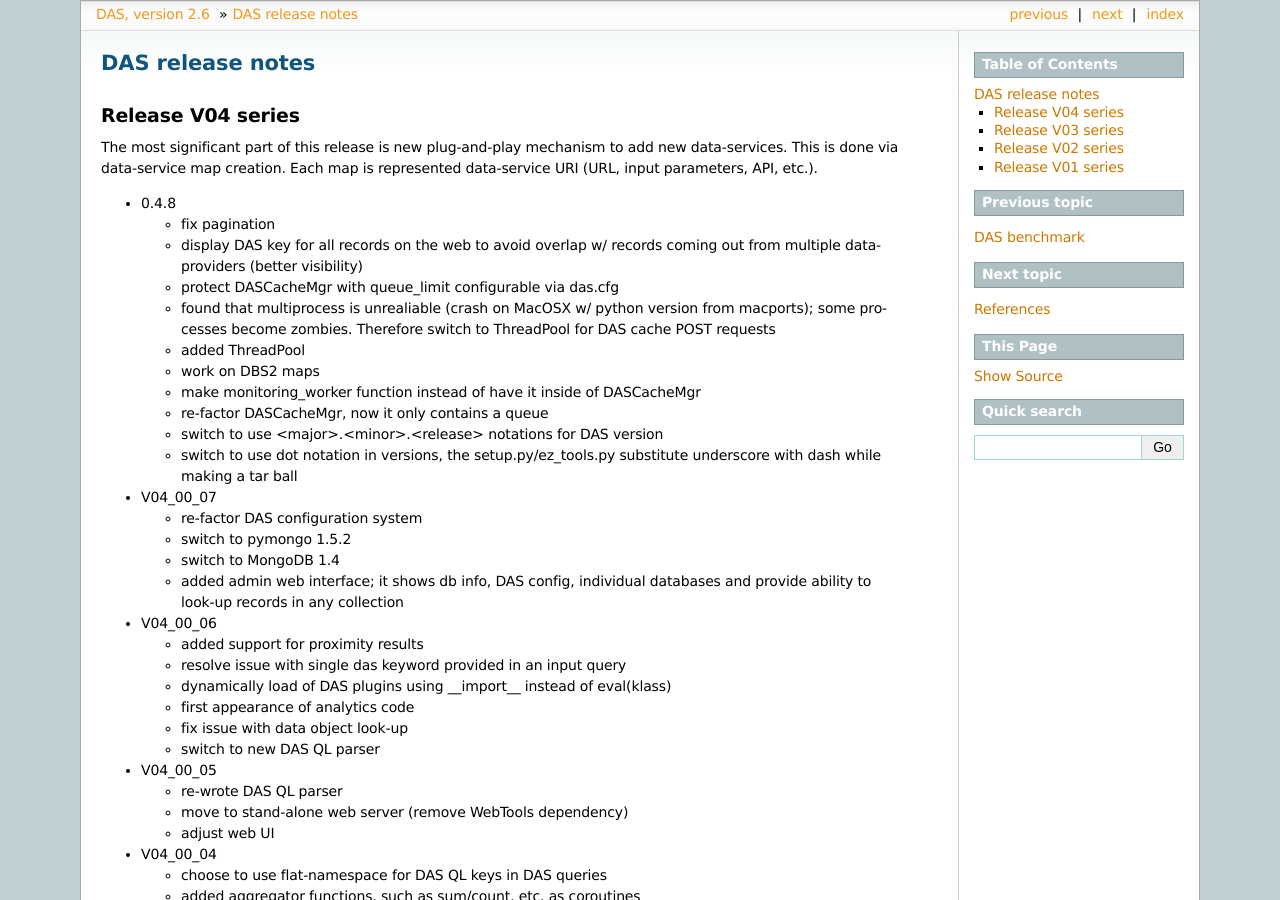
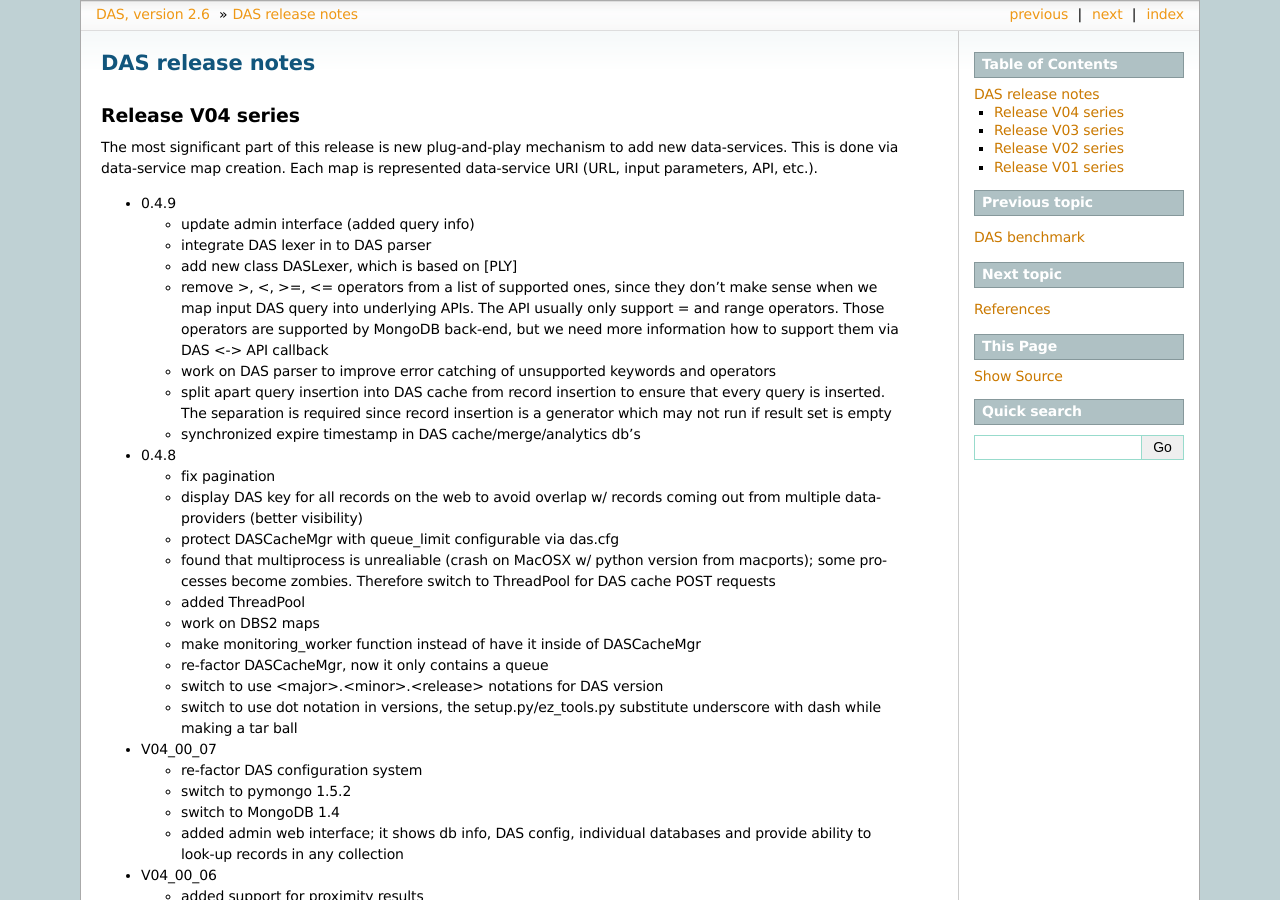
Before and after one commit to dmwm/DAS, a Sphinx documentation site: the page built from doc/sphinx/changelog.rst, in a window 1280 px wide and 900 px high. Built offline with Sphinx 7.4.7, drawn with Linux system fonts in a browser that asks for light colours; the version number is read from the project's files by our own code.

Commit message:
Update
git-svn-id: svn+ssh://svn.cern.ch/reps/CMSDMWM/DAS/trunk@1201 4525493e-7705-40b1-a816-d608a930855b

```diff
--- a/doc/sphinx/changelog.rst
+++ b/doc/sphinx/changelog.rst
@@ -6,6 +6,24 @@ Release V04 series
 The most significant part of this release is new plug-and-play mechanism
 to add new data-services. This is done via data-service map creation. Each
 map is represented data-service URI (URL, input parameters, API, etc.).
+
+- 0.4.9
+
+  - update admin interface (added query info)
+  - integrate DAS lexer in to DAS parser
+  - add new class DASLexer, which is based on [PLY]
+  - remove >, <, >=, <= operators from a list of supported ones, since
+    they don't make sense when we map input DAS query into underlying
+    APIs. The API usually only support = and range operators. Those
+    operators are supported by MongoDB back-end, but we need more
+    information how to support them via DAS <-> API callback
+  - work on DAS parser to improve error catching of unsupported
+    keywords and operators
+  - split apart query insertion into DAS cache from record insertion to
+    ensure that every query is inserted. The separation is required since
+    record insertion is a generator which may not run if result set is
+    empty
+  - synchronized expire timestamp in DAS cache/merge/analytics db's
 
 - 0.4.8
 
```
